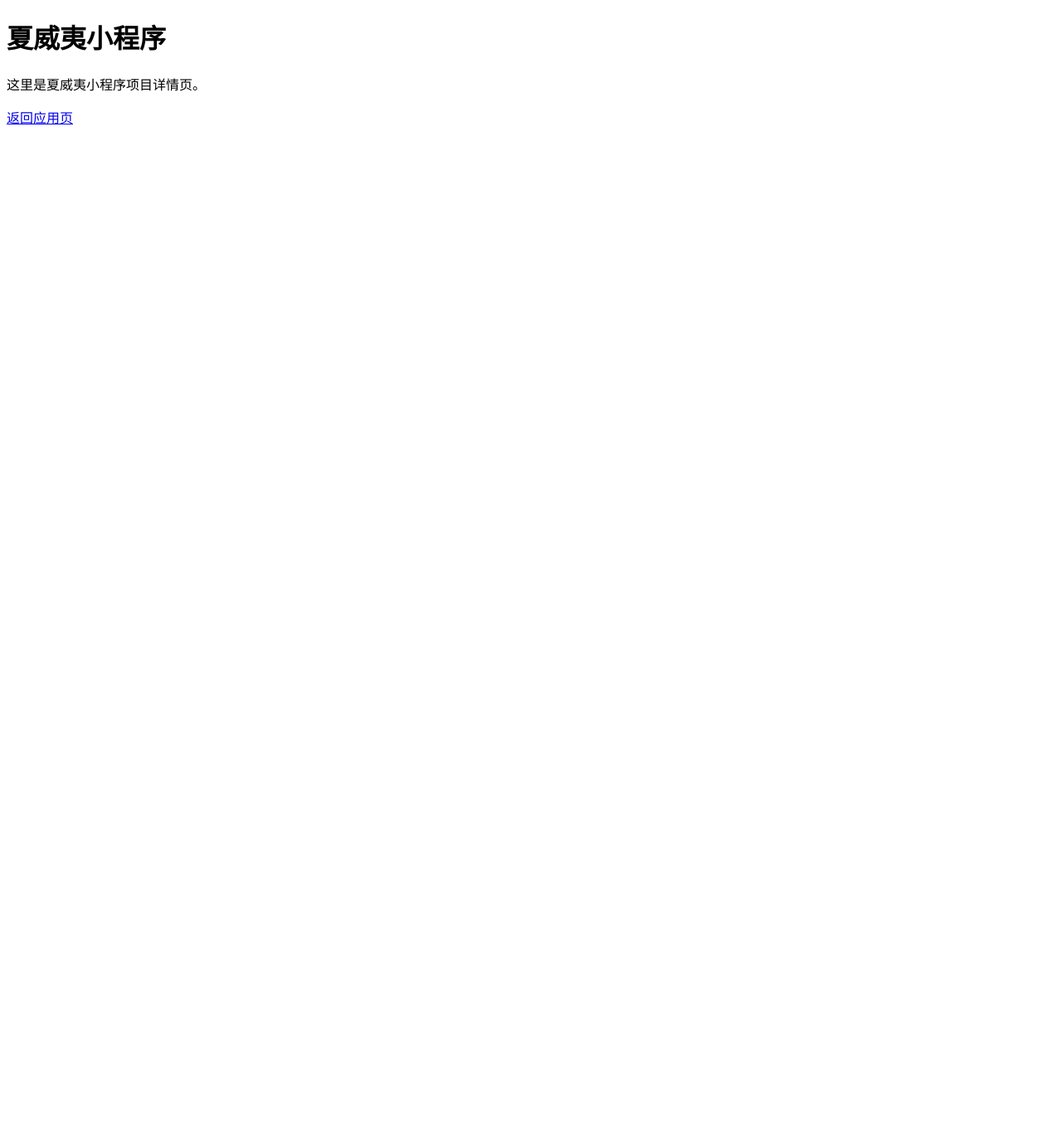
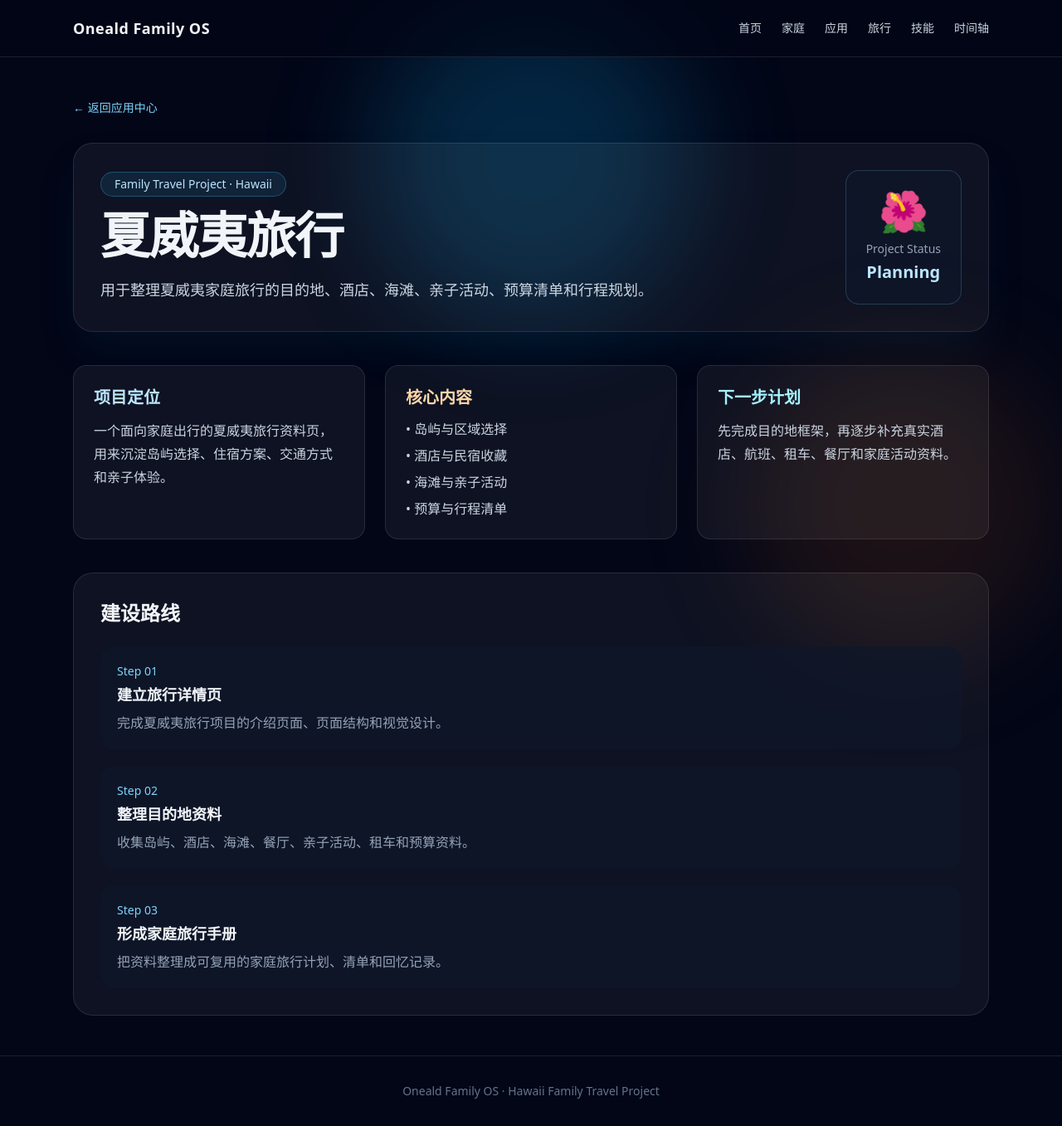
Before and after one commit to paulkang666/oneald, a website: page hawaii.html in a window 1280 px wide. Shown: the whole page at 83% size. Before the commit the page ends 800 px from the top, so only its background shows below. Drawn offline with nearby package versions, Linux system fonts and the light colour scheme.

Commit message:
Upgrade hawaii project detail page design

```diff
--- a/hawaii.html
+++ b/hawaii.html
@@ -1,12 +1,131 @@
 <!DOCTYPE html>
 <html lang="zh-CN">
 <head>
-  <meta charset="UTF-8">
-  <title>夏威夷小程序 - Oneald Family OS</title>
+  <meta charset="UTF-8" />
+  <meta name="viewport" content="width=device-width, initial-scale=1.0" />
+  <title>夏威夷旅行 - Oneald Family OS</title>
+  <script src="https://cdn.tailwindcss.com"></script>
 </head>
-<body>
-  <h1>夏威夷小程序</h1>
-  <p>这里是夏威夷小程序项目详情页。</p>
-  <a href="apps.html">返回应用页</a>
+
+<body class="min-h-screen bg-slate-950 text-slate-100">
+  <!-- 背景光效 -->
+  <div class="fixed inset-0 -z-10">
+    <div class="absolute top-0 left-1/2 h-96 w-96 -translate-x-1/2 rounded-full bg-sky-500/20 blur-3xl"></div>
+    <div class="absolute bottom-0 right-0 h-96 w-96 rounded-full bg-orange-500/10 blur-3xl"></div>
+  </div>
+
+  <!-- 顶部导航 -->
+  <header class="border-b border-white/10 bg-slate-950/70 backdrop-blur">
+    <div class="mx-auto flex max-w-6xl items-center justify-between px-6 py-5">
+      <a href="index.html" class="text-lg font-bold tracking-wide">
+        Oneald Family OS
+      </a>
+
+      <nav class="hidden gap-6 text-sm text-slate-300 md:flex">
+        <a href="index.html" class="hover:text-white">首页</a>
+        <a href="family.html" class="hover:text-white">家庭</a>
+        <a href="apps.html" class="hover:text-white">应用</a>
+        <a href="travel.html" class="hover:text-white">旅行</a>
+        <a href="skills.html" class="hover:text-white">技能</a>
+        <a href="timeline.html" class="hover:text-white">时间轴</a>
+      </nav>
+    </div>
+  </header>
+
+  <!-- 主体 -->
+  <main class="mx-auto max-w-6xl px-6 py-12">
+    <!-- 返回 -->
+    <a href="apps.html" class="mb-8 inline-flex items-center text-sm text-sky-300 hover:text-white">
+      ← 返回应用中心
+    </a>
+
+    <!-- Hero -->
+    <section class="rounded-3xl border border-white/10 bg-white/5 p-8 shadow-2xl shadow-sky-950/30">
+      <div class="flex flex-col gap-8 md:flex-row md:items-center md:justify-between">
+        <div>
+          <div class="mb-4 inline-flex rounded-full border border-sky-400/30 bg-sky-400/10 px-4 py-1 text-sm text-sky-200">
+            Family Travel Project · Hawaii
+          </div>
+
+          <h1 class="text-4xl font-bold tracking-tight md:text-6xl">
+            夏威夷旅行
+          </h1>
+
+          <p class="mt-5 max-w-2xl text-lg leading-8 text-slate-300">
+            用于整理夏威夷家庭旅行的目的地、酒店、海滩、亲子活动、预算清单和行程规划。
+          </p>
+        </div>
+
+        <div class="rounded-2xl border border-sky-300/20 bg-slate-900/80 p-6 text-center">
+          <div class="text-5xl">🌺</div>
+          <div class="mt-3 text-sm text-slate-400">Project Status</div>
+          <div class="mt-1 text-xl font-semibold text-sky-200">Planning</div>
+        </div>
+      </div>
+    </section>
+
+    <!-- 内容卡片 -->
+    <section class="mt-10 grid gap-6 md:grid-cols-3">
+      <div class="rounded-2xl border border-white/10 bg-white/5 p-6">
+        <h2 class="text-xl font-semibold text-sky-200">项目定位</h2>
+        <p class="mt-3 leading-7 text-slate-300">
+          一个面向家庭出行的夏威夷旅行资料页，用来沉淀岛屿选择、住宿方案、交通方式和亲子体验。
+        </p>
+      </div>
+
+      <div class="rounded-2xl border border-white/10 bg-white/5 p-6">
+        <h2 class="text-xl font-semibold text-orange-200">核心内容</h2>
+        <ul class="mt-3 space-y-2 text-slate-300">
+          <li>• 岛屿与区域选择</li>
+          <li>• 酒店与民宿收藏</li>
+          <li>• 海滩与亲子活动</li>
+          <li>• 预算与行程清单</li>
+        </ul>
+      </div>
+
+      <div class="rounded-2xl border border-white/10 bg-white/5 p-6">
+        <h2 class="text-xl font-semibold text-cyan-200">下一步计划</h2>
+        <p class="mt-3 leading-7 text-slate-300">
+          先完成目的地框架，再逐步补充真实酒店、航班、租车、餐厅和家庭活动资料。
+        </p>
+      </div>
+    </section>
+
+    <!-- 项目路线 -->
+    <section class="mt-10 rounded-3xl border border-white/10 bg-white/5 p-8">
+      <h2 class="text-2xl font-bold">建设路线</h2>
+
+      <div class="mt-6 space-y-5">
+        <div class="rounded-2xl bg-slate-900/70 p-5">
+          <div class="text-sm text-sky-300">Step 01</div>
+          <h3 class="mt-1 text-lg font-semibold">建立旅行详情页</h3>
+          <p class="mt-2 text-slate-400">
+            完成夏威夷旅行项目的介绍页面、页面结构和视觉设计。
+          </p>
+        </div>
+
+        <div class="rounded-2xl bg-slate-900/70 p-5">
+          <div class="text-sm text-sky-300">Step 02</div>
+          <h3 class="mt-1 text-lg font-semibold">整理目的地资料</h3>
+          <p class="mt-2 text-slate-400">
+            收集岛屿、酒店、海滩、餐厅、亲子活动、租车和预算资料。
+          </p>
+        </div>
+
+        <div class="rounded-2xl bg-slate-900/70 p-5">
+          <div class="text-sm text-sky-300">Step 03</div>
+          <h3 class="mt-1 text-lg font-semibold">形成家庭旅行手册</h3>
+          <p class="mt-2 text-slate-400">
+            把资料整理成可复用的家庭旅行计划、清单和回忆记录。
+          </p>
+        </div>
+      </div>
+    </section>
+  </main>
+
+  <!-- 页脚 -->
+  <footer class="border-t border-white/10 px-6 py-8 text-center text-sm text-slate-500">
+    Oneald Family OS · Hawaii Family Travel Project
+  </footer>
 </body>
 </html>
```
